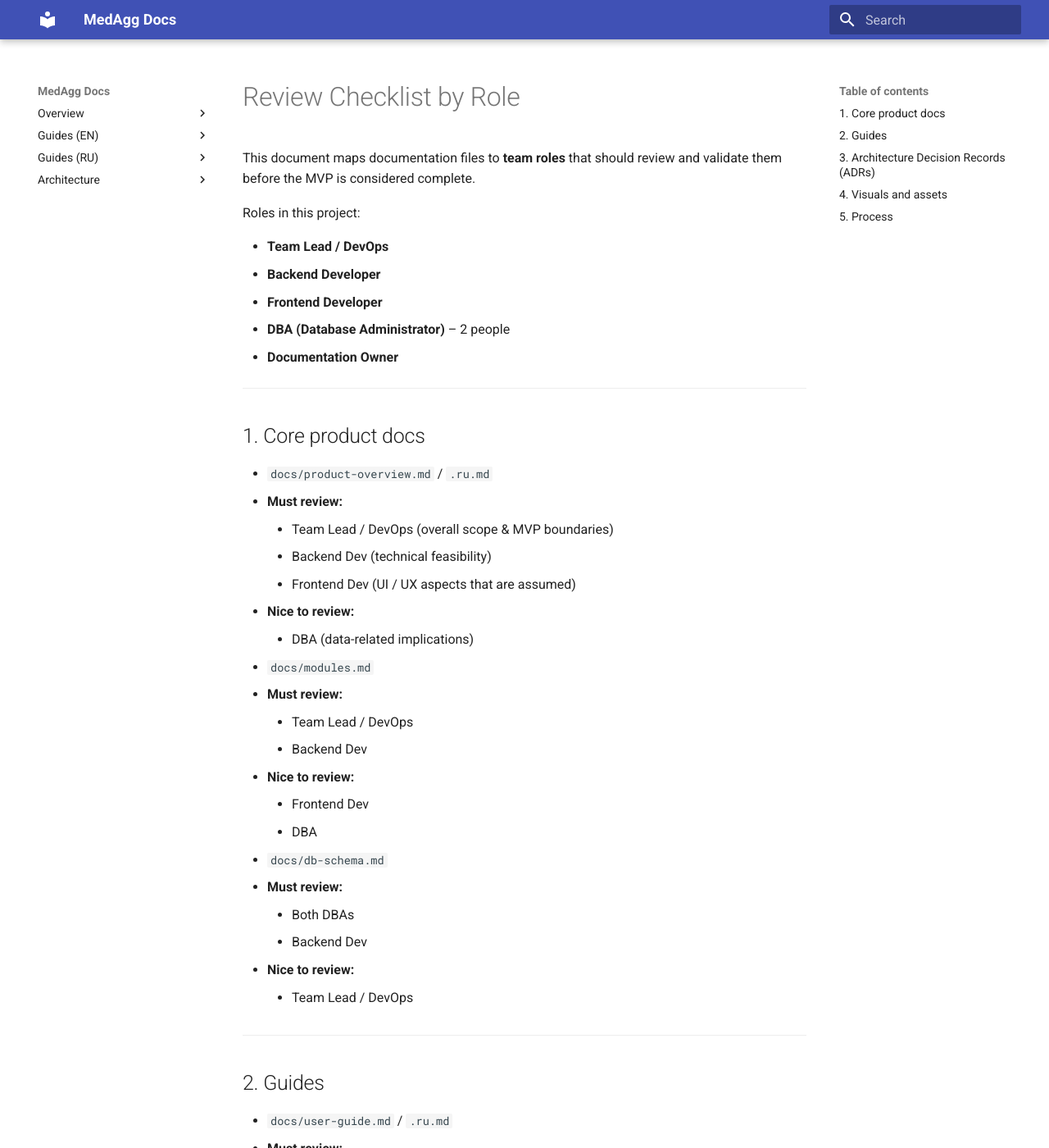
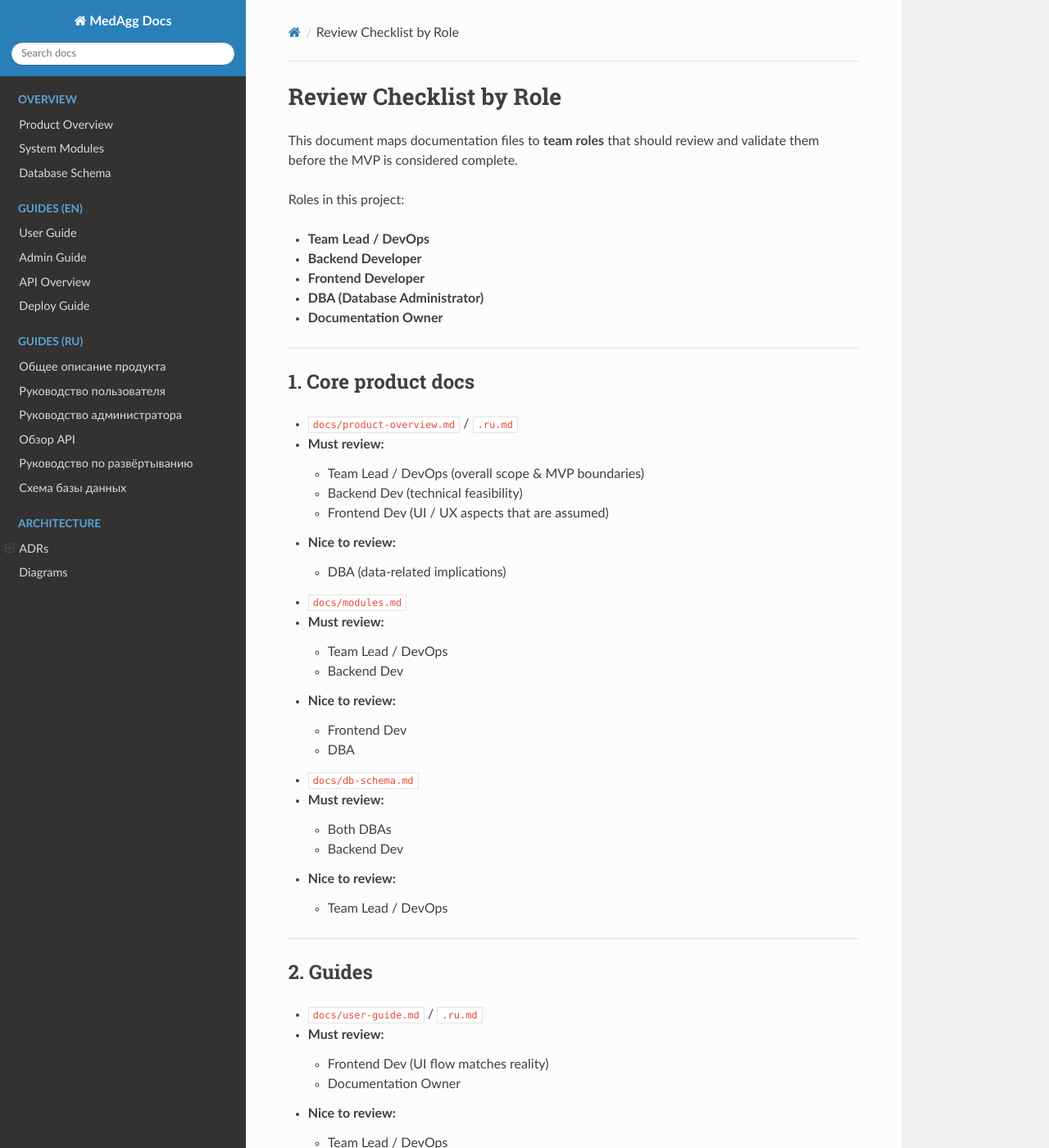
Before and after one commit to ramiro-rp/medagg-doc, an MkDocs documentation site: the page built from docs/review-checklist.md, in a window 1280 px wide and 1400 px high. Shown: the whole window at 82% size. Built offline with MkDocs 1.6.1, drawn with Linux system fonts in a browser that asks for light colours; nearby versions of some CDN libraries; some of the changed text lies outside the part shown.

```diff
--- a/docs/review-checklist.md
+++ b/docs/review-checklist.md
@@ -8,7 +8,7 @@
 - **Team Lead / DevOps**
 - **Backend Developer**
 - **Frontend Developer**
-- **DBA (Database Administrator)** – 2 people
+- **DBA (Database Administrator)**
 - **Documentation Owner**
 
 ---
--- a/mkdocs.yml
+++ b/mkdocs.yml
@@ -28,5 +28,4 @@
           - DB Engine Choice: docs/adr/0006-database-choice-postgresql.md
       - Diagrams: docs/diagrams/README.md
 
-theme:
-  name: material
+theme: readthedocs  # o 'material' if mkdocs-material is installed
```
